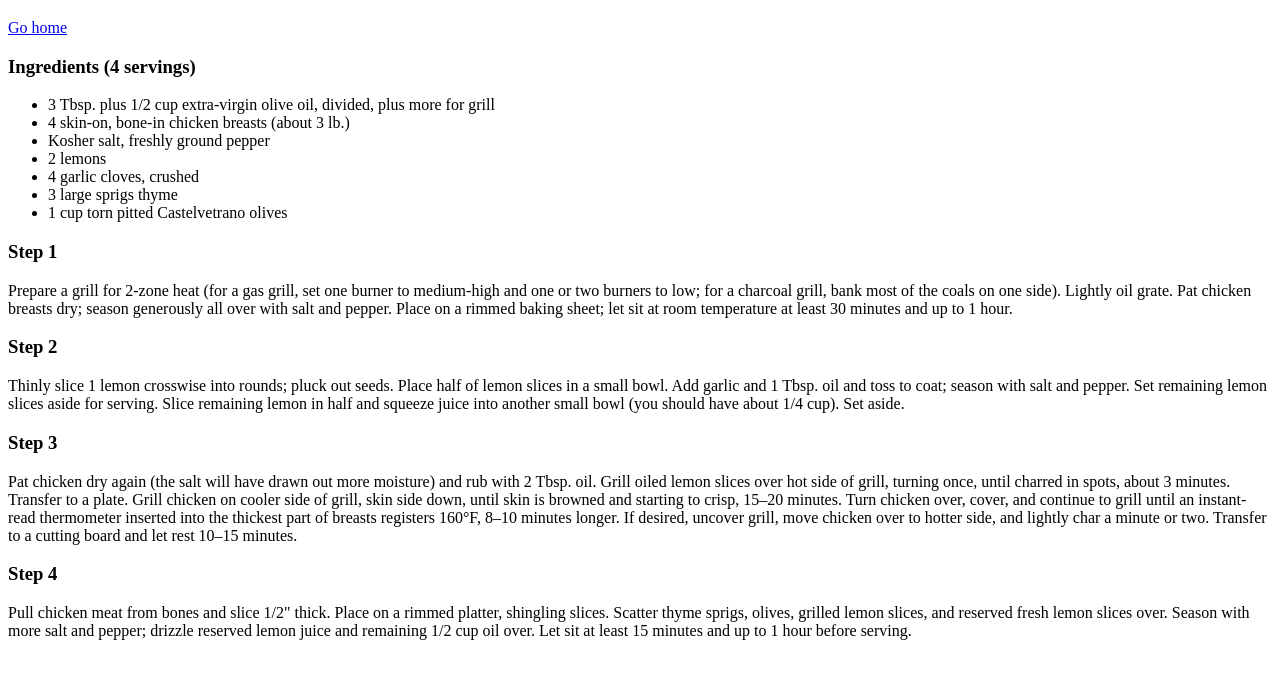
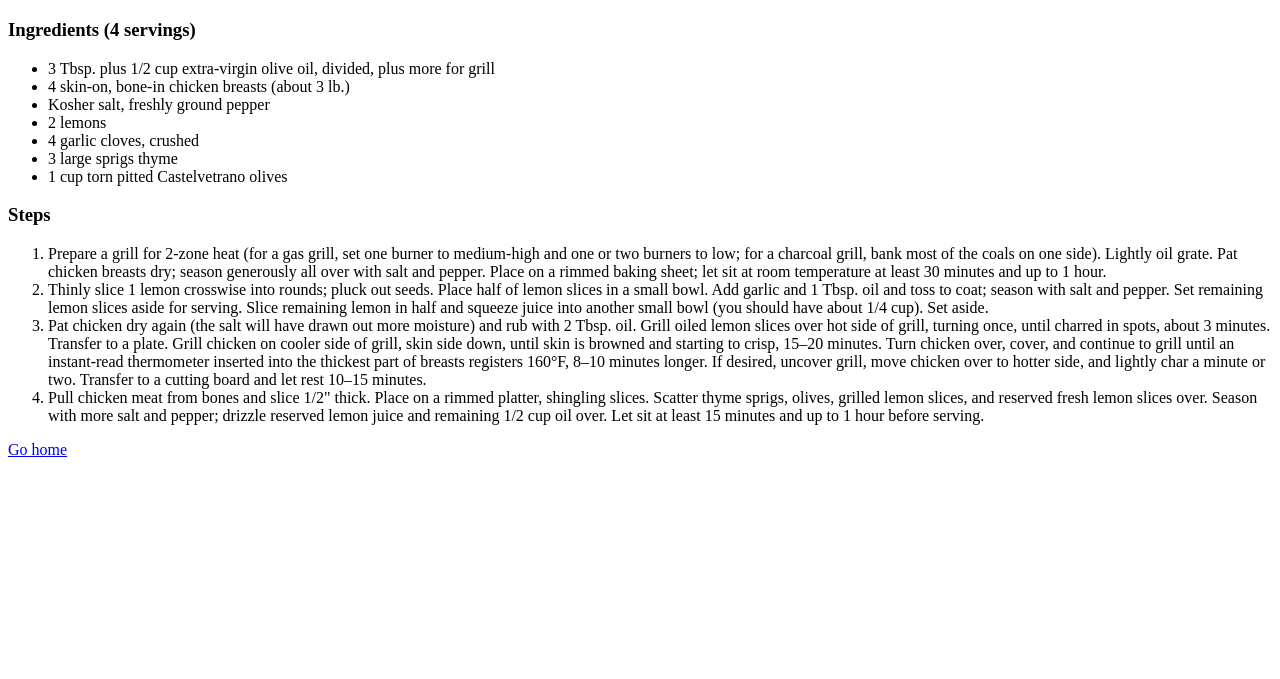
Before and after one commit to coxde/odin-recipes, a plain HTML site: page recipes/grilled-chicken-with-lemon-and-thyme.html in a window 1280 px wide. Shown: the part 61-740 px from the top of the page. Drawn offline with Linux system fonts and the light colour scheme.

Commit message:
Refactor recipes
- Refactor "Steps" with <ol>
- Change the position of "Go home"

```diff
--- a/recipes/grilled-chicken-with-lemon-and-thyme.html
+++ b/recipes/grilled-chicken-with-lemon-and-thyme.html
@@ -7,7 +7,6 @@
   <body>
     <header>
       <h1>Grilled Chicken With Lemon and Thyme</h1>
-      <a href="../index.html">Go home</a>
     </header>
 
     <main>
@@ -25,47 +24,47 @@
         <li>1 cup torn pitted Castelvetrano olives</li>
       </ul>
 
-      <h3>Step 1</h3>
-      <p>
+      <h3>Steps</h3>
+      <ol>
+        <li>
           Prepare a grill for 2-zone heat (for a gas grill, set one burner to
           medium-high and one or two burners to low; for a charcoal grill, bank
           most of the coals on one side). Lightly oil grate. Pat chicken breasts
-        dry; season generously all over with salt and pepper. Place on a rimmed
-        baking sheet; let sit at room temperature at least 30 minutes and up to
-        1 hour.
-      </p>
-
-      <h3>Step 2</h3>
-      <p>
-        Thinly slice 1 lemon crosswise into rounds; pluck out seeds. Place half
-        of lemon slices in a small bowl. Add garlic and 1 Tbsp. oil and toss to
-        coat; season with salt and pepper. Set remaining lemon slices aside for
-        serving. Slice remaining lemon in half and squeeze juice into another
-        small bowl (you should have about 1/4 cup). Set aside.
-      </p>
-
-      <h3>Step 3</h3>
-      <p>
+          dry; season generously all over with salt and pepper. Place on a
+          rimmed baking sheet; let sit at room temperature at least 30 minutes
+          and up to 1 hour.
+        </li>
+        <li>
+          Thinly slice 1 lemon crosswise into rounds; pluck out seeds. Place
+          half of lemon slices in a small bowl. Add garlic and 1 Tbsp. oil and
+          toss to coat; season with salt and pepper. Set remaining lemon slices
+          aside for serving. Slice remaining lemon in half and squeeze juice
+          into another small bowl (you should have about 1/4 cup). Set aside.
+        </li>
+        <li>
           Pat chicken dry again (the salt will have drawn out more moisture) and
           rub with 2 Tbsp. oil. Grill oiled lemon slices over hot side of grill,
           turning once, until charred in spots, about 3 minutes. Transfer to a
-        plate. Grill chicken on cooler side of grill, skin side down, until skin
-        is browned and starting to crisp, 15–20 minutes. Turn chicken over,
-        cover, and continue to grill until an instant-read thermometer inserted
-        into the thickest part of breasts registers 160°F, 8–10 minutes longer.
-        If desired, uncover grill, move chicken over to hotter side, and lightly
-        char a minute or two. Transfer to a cutting board and let rest 10–15
-        minutes.
-      </p>
-
-      <h3>Step 4</h3>
-      <p>
+          plate. Grill chicken on cooler side of grill, skin side down, until
+          skin is browned and starting to crisp, 15–20 minutes. Turn chicken
+          over, cover, and continue to grill until an instant-read thermometer
+          inserted into the thickest part of breasts registers 160°F, 8–10
+          minutes longer. If desired, uncover grill, move chicken over to hotter
+          side, and lightly char a minute or two. Transfer to a cutting board
+          and let rest 10–15 minutes.
+        </li>
+        <li>
           Pull chicken meat from bones and slice 1/2" thick. Place on a rimmed
           platter, shingling slices. Scatter thyme sprigs, olives, grilled lemon
-        slices, and reserved fresh lemon slices over. Season with more salt and
-        pepper; drizzle reserved lemon juice and remaining 1/2 cup oil over. Let
-        sit at least 15 minutes and up to 1 hour before serving.
-      </p>
+          slices, and reserved fresh lemon slices over. Season with more salt
+          and pepper; drizzle reserved lemon juice and remaining 1/2 cup oil
+          over. Let sit at least 15 minutes and up to 1 hour before serving.
+        </li>
+      </ol>
     </main>
+
+    <footer>
+      <a href="../index.html">Go home</a>
+    </footer>
   </body>
 </html>
```
Also changed, not shown: recipes/guava-grapefruit-and-rosemary-agua-fresca.html (+17 -12 lines), recipes/one-pot-spiced-hrimp-and-rice.html (+30 -29 lines). Lines whose indentation alone changed are shown as unchanged.
